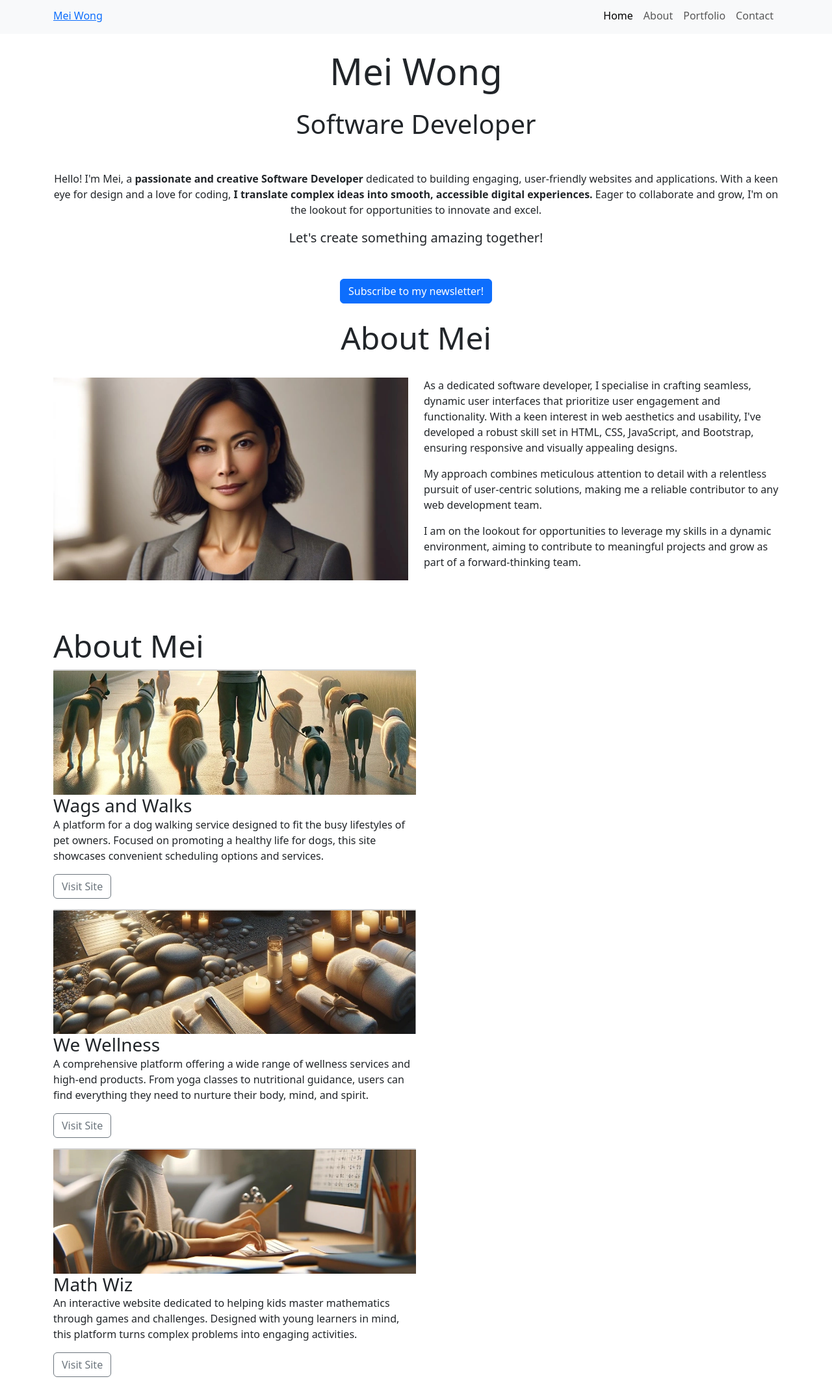
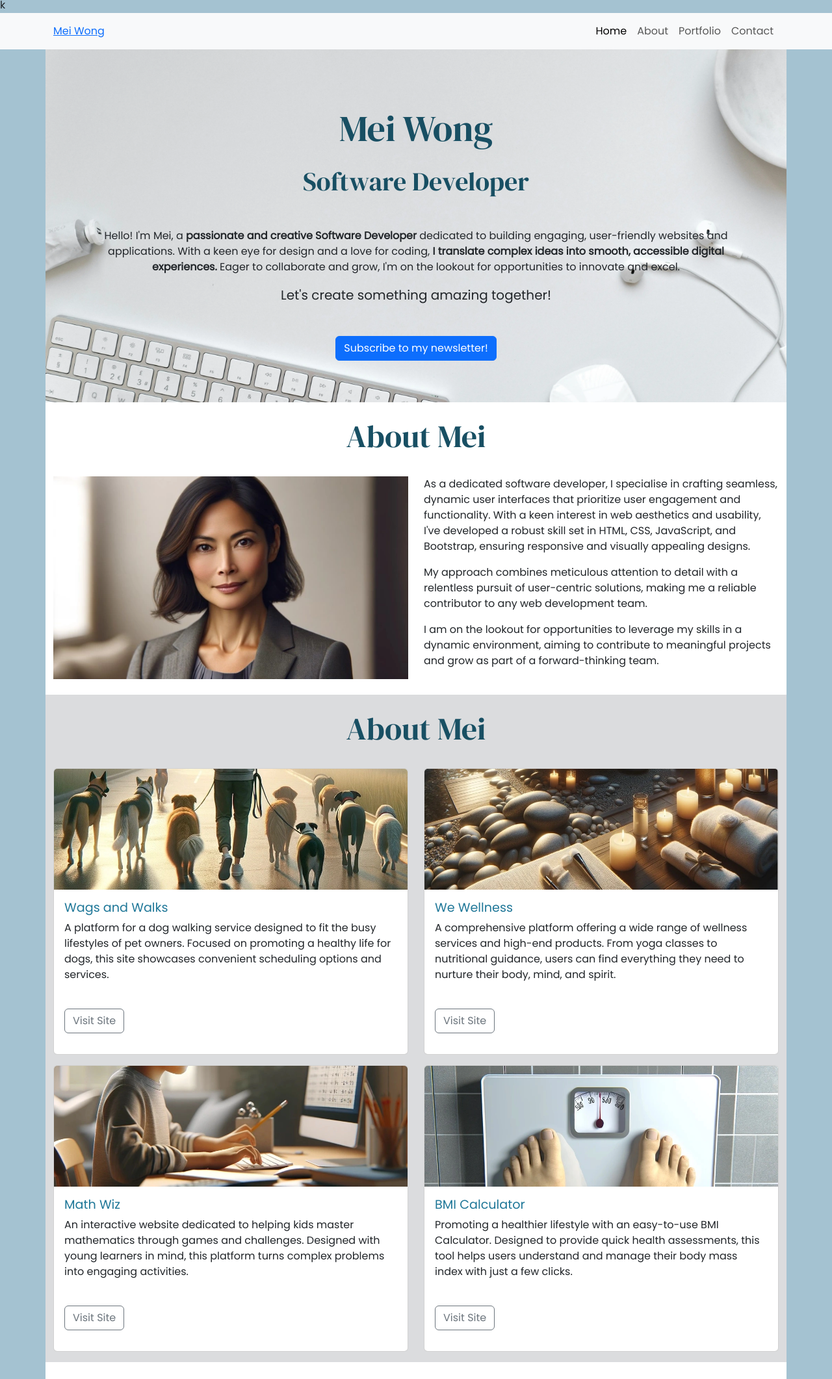
Before and after one commit to Samersetred/bootstrap, a plain HTML site: page index.html in a window 1280 px wide. Shown: the part 4-2126 px from the top of the page at 65% size. Drawn offline with nearby package versions, Linux system fonts and the light colour scheme.

Commit message:
added CSS stylings to my portfolio

```diff
--- /dev/null
+++ b/assets/css/style.css
@@ -0,0 +1,54 @@
+/*
+
+
+*/
+
+/* global styles */
+
+@import url('https://fonts.googleapis.com/css2?family=DM+Serif+Display:ital@0;1&family=Poppins&display=swap');
+
+body {
+    font-family: "Poppins", sans-serif;
+    background-color:  #a4c2d1;
+}
+
+h1,
+h2 {
+    font-family: "DM Serif Display", serif;
+    color: #184f63;
+}
+    #about {
+        background-color: white;
+    }
+    #portfolio {
+        background-color: #dbdcde;
+    }
+    #portfolio .card-title {
+        color:#1f7798;
+        font-size: 1.2rem;
+    }
+    #portfolio .btn-outline-secondary:hover {
+        background-color:#1f7798
+    }
+
+    #portfolio .card-text {
+        min-height: 120px;
+    }
+    #contact {
+        background-color: white;
+    }
+    #hero {
+        background-color: lightgrey;
+        background-image:url(../images/portfolio-images/backgroundimage.webp);
+        background-size: cover;
+        background-position: 50% 70%;
+        padding: 5% 7%;
+        min-height: 500px;
+    }
+@media screen and (min-width: 1200px;) {
+    /* this fixes all my portfolio cards from being too tall on x1 screens */
+    #portfolio .card-text {
+        min-height: auto;
+    }
+
+}
--- a/index.html
+++ b/index.html
@@ -7,6 +7,7 @@
         <!--Bootstrap CSS-->
     <link href="https://cdn.jsdelivr.net/npm/bootstrap@5.3.3/dist/css/bootstrap.min.css"
     rel="stylesheet" integrity="sha384-QWTKZyjpPEjISv5WaRU9OFeRpok6YctnYmDr5pNlyT2bRjXh0JMhjY6hW+ALEwIH" crossorigin="anonymous">
+    <link rel="stylesheet" href="assets/css/style.css">k
 </head>
 <body>
     <nav class="navbar navbar-expand-sm bg-body-tertiary">
@@ -113,52 +114,52 @@
      <section id="portfolio" class="container">
         <div class="row">
             <div class="col-12 text-center my-4">
-            </div>
-                <h2 class="display-5">About Mei</h2>
+            <h2 class="display-5">About Mei</h2>
                 </div>
                 <div class="col-12 col-md-6">
-                    <div class="card"></div>
+                    <div class="card mb-3">
                         <img src="assets/images/portfolio-images/wags-and-walks.webp" class="card-img-top" alt="A man walking several dogs early in the morning">
                         <div class="card-body mb-3">
                           <h3 class="card-title">Wags and Walks</h3>
                           <p class="card-text">A platform for a dog walking service designed to fit the busy lifestyles of pet owners. Focused on promoting a healthy life for dogs, this site showcases convenient scheduling options and services.</p>
                           <a href="#" class="btn btn-outline-secondary">Visit Site</a>
                         </div>
+                    </div>
                 </div>
                 <div class="col-12 col-md-6">
-                    <div class="card"></div>
+                    <div class="card mb-3">
                         <img src="assets/images/portfolio-images/we-wellness.webp" class="card-img-top" alt="A spa with candles towels and natural material">
                         <div class="card-body mb-3">
                           <h3 class="card-title">We Wellness</h3>
                           <p class="card-text">A comprehensive platform offering a wide range of wellness services and high-end products. From yoga classes to nutritional guidance, users can find everything they need to nurture their body, mind, and spirit.</p>
                           <a href="#" class="btn btn-outline-secondary">Visit Site</a>
                         </div>
+                        </div>
                 </div>
                 <div class="col-12 col-md-6">
-                    <div class="card"></div>
+                    <div class="card mb-3">
                         <img src="assets/images/portfolio-images/math-wiz.webp" class="card-img-top" alt="A child practicing math at a computer">
                         <div class="card-body mb-3">
                           <h3 class="card-title">Math Wiz</h3>
                           <p class="card-text">An interactive website dedicated to helping kids master mathematics through games and challenges. Designed with young learners in mind, this platform turns complex problems into engaging activities.</p>
                           <a href="#" class="btn btn-outline-secondary">Visit Site</a>
                         </div>
+                        </div>
                 </div>
                 <div class="col-12 col-md-6">
-                    <div class="card">
+                    <div class="card mb-3">
                         <img src="assets/images/portfolio-images/bmi-calculator.webp" class="card-img-top" alt="Weighing scales seen from the first person view of the person standing on the scales">
                         <div class="card-body mb-3">
                           <h3 class="card-title">BMI Calculator</h3>
                           <p class="card-text">Promoting a healthier lifestyle with an easy-to-use BMI Calculator. Designed to provide quick health assessments, this tool helps users understand and manage their body mass index with just a few clicks.</p>
                           <a href="#" class="btn btn-outline-secondary">Visit Site</a>
                         </div>
-                      </div>
+                    </div>
                 </div>
+            </div>
+     </section>
+</main>
 
-
-
-     </section>
-
-</main>
 <footer id="contact" class="container">
     <div class="row justify-content-center">
         <div class="col-12 text-center my-4">
```
Also changed, not shown: assets/images/portfolio-images/backgroundimage.webp (added).
